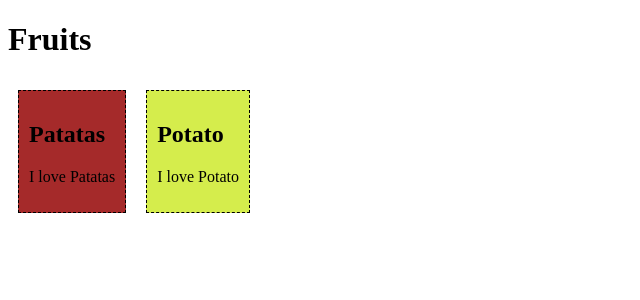
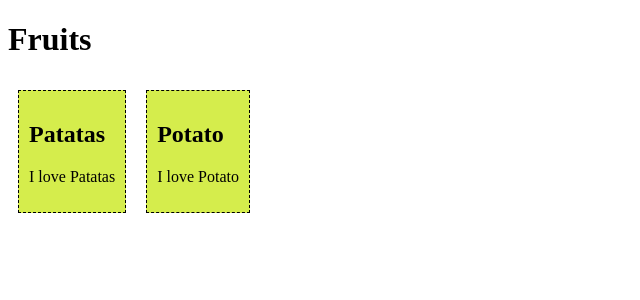
Before and after one commit to MarcusMontero/webprog-it241-vuejs, a Vue app in the folder firstsfc/: page / in a window 1280 px wide. Shown: the top 300 px of the page, without its empty margins (0-640 px from the left). Built offline with nearby package versions, Linux system fonts and the light colour scheme.

Commit message:
Update FoodItem.vue

```diff
--- a/firstsfc/src/components/FoodItem.vue
+++ b/firstsfc/src/components/FoodItem.vue
@@ -22,7 +22,7 @@ export default {
     display: inline-block;
     margin: 10px;
     padding: 10px;
-    background-color: brown;
+    background-color: rgb(213, 237, 76);
   }
 
 </style>
```
